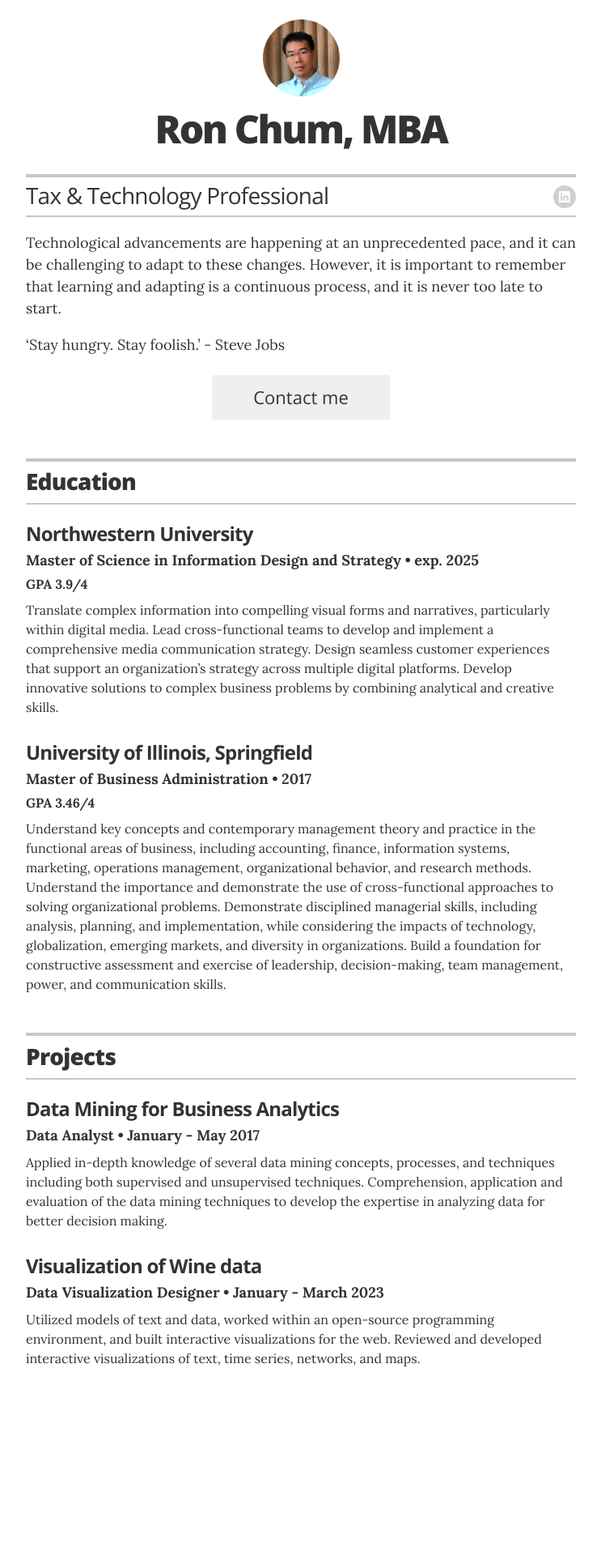
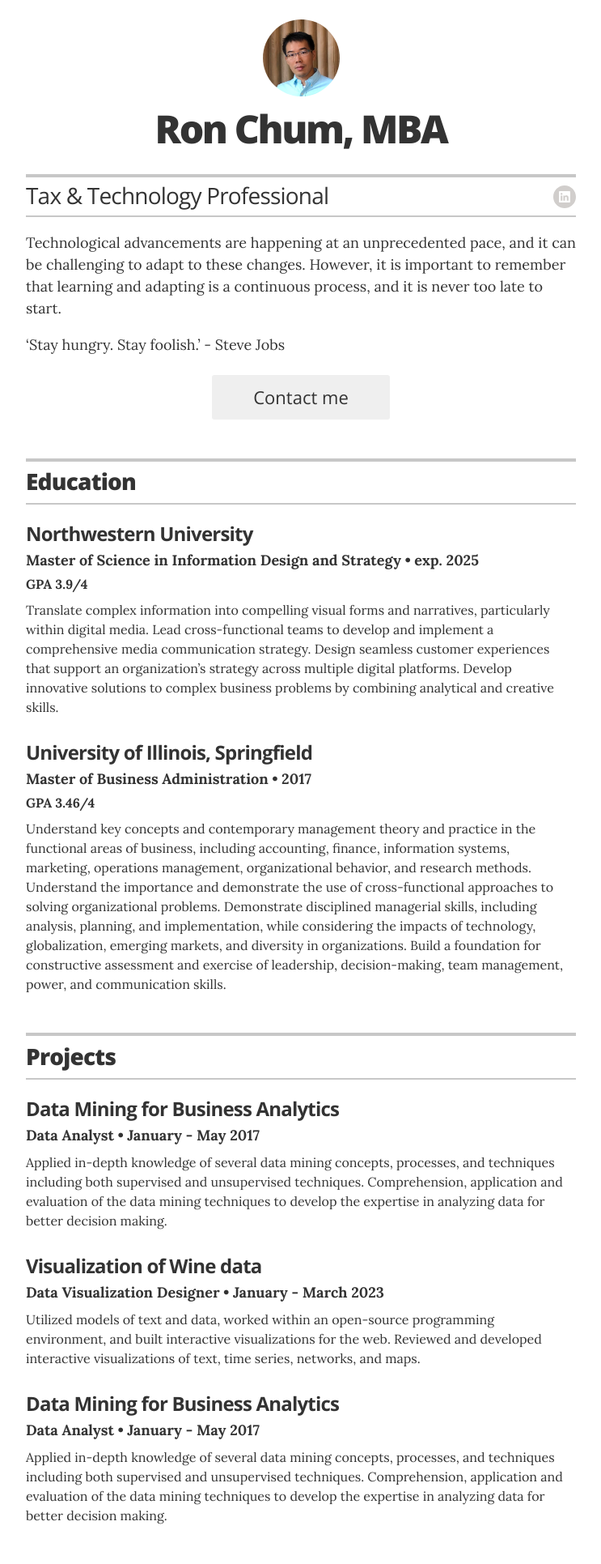
Before and after one commit to rchum/portfolio, a Jekyll site: the page built from index.html, in a window 1280 px wide. Shown: the whole page at 81% size, without its empty margins (268-1011 px from the left). Built offline with Jekyll 4.4.1, drawn with Linux system fonts in a browser that asks for light colours; before the commit the page ends 1737 px from its top, so only the background shows below that.

Commit message:
Update projects.yml

```diff
--- a/_data/projects.yml
+++ b/_data/projects.yml
@@ -14,3 +14,10 @@
   duration: January - March 2023
   #url: https://www.linkedin.com/in/chumr/
   description: Utilized models of text and data, worked within an open-source programming environment, and built interactive visualizations for the web. Reviewed and developed interactive visualizations of text, time series, networks, and maps.
+
+
+- project: Data Mining for Business Analytics
+  role: Data Analyst
+  duration: January - May 2017
+  #url: https://www.linkedin.com/in/chumr/
+  description: Applied in-depth knowledge of several data mining concepts, processes, and techniques including both supervised and unsupervised techniques. Comprehension, application and evaluation of the data mining techniques to develop the expertise in analyzing data for better decision making.
```
